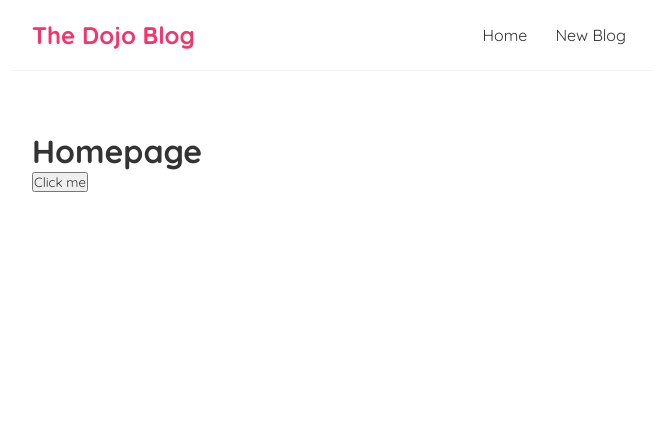
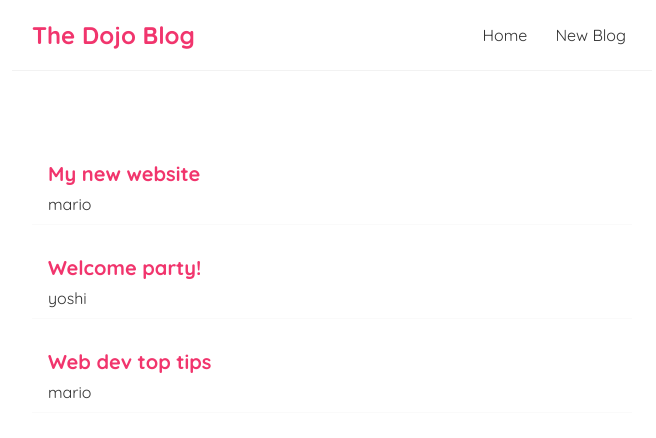
Before and after one commit to oliverids/dojo-blog-source, a React (Vite) app: page / in a window 1280 px wide. Shown: the top 438 px of the page, without its empty margins (308-964 px from the left). Built offline with nearby package versions, Linux system fonts and the light colour scheme.

Commit message:
saving progress

```diff
--- a/src/components/Home.jsx
+++ b/src/components/Home.jsx
@@ -1,14 +1,23 @@
+import { useState } from 'react';
+
 const Home = () => {
-
-  const HandleClick = () => {
-    console.log('Button was clicked');
-  };
+  const [blogs, setBlogs] = useState([
+    { title: 'My new website', body: 'lorem ipsum...', author: 'mario', id: 1 },
+    { title: 'Welcome party!', body: 'lorem ipsum...', author: 'yoshi', id: 2 },
+    { title: 'Web dev top tips', body: 'lorem ipsum...', author: 'mario', id: 3 }
+  ]);
 
   return (
     <div className="home">
-      <h1>Homepage</h1>
-
-      <button onClick={HandleClick}>Click me</button>
+      <ul>
+        {blogs.map(blog => (
+          <li key={blog.id} className='blog-preview'>
+            <h2>{blog.title}</h2>
+            <p>{blog.author}</p>
+            {/* <p>{blog.body}</p> */}
+          </li>
+        ))}
+      </ul>
     </div>
   );
 };
--- a/src/css/index.min.css
+++ b/src/css/index.min.css
@@ -1 +1 @@
-@import"https://fonts.googleapis.com/css2?family=Quicksand:wght@300;400;500;600;700&display=swap";*{margin:0;padding:0;font-family:"Quicksand";color:#333}ul{list-style:none}.navbar{padding:20px;display:flex;align-items:center;max-width:600px;margin:0 auto;border-bottom:1px solid #f2f2f2}.navbar h1{color:#f1356d}.navbar .links{margin-left:auto;display:flex}.navbar a{margin-left:16px;text-decoration:none;padding:6px}.navbar a:hover{color:#f1356d}.content{max-width:600px;margin:40px auto;padding:20px}/*# sourceMappingURL=index.min.css.map */
+@import"https://fonts.googleapis.com/css2?family=Quicksand:wght@300;400;500;600;700&display=swap";*{margin:0;padding:0;font-family:"Quicksand";color:#333}ul{list-style:none}.navbar{padding:20px;display:flex;align-items:center;max-width:600px;margin:0 auto;border-bottom:1px solid #f2f2f2}.navbar h1{color:#f1356d}.navbar .links{margin-left:auto;display:flex}.navbar a{margin-left:16px;text-decoration:none;padding:6px}.navbar a:hover{color:#f1356d}.content{max-width:600px;margin:40px auto;padding:20px}.blog-preview{padding:10px 16px;margin:20px 0;border-bottom:1px solid #fafafa;cursor:pointer}.blog-preview:hover{box-shadow:1px 3px 5px rgba(0,0,0,.1)}.blog-preview h2{font-size:20px;color:#f1356d;margin-bottom:8px}/*# sourceMappingURL=index.min.css.map */
--- a/src/scss/index.scss
+++ b/src/scss/index.scss
@@ -40,9 +40,25 @@ ul {
   }
 }
 
-
 .content {
   max-width: 600px;
   margin: 40px auto;
   padding: 20px;
 }
+
+.blog-preview {
+  padding: 10px 16px;
+  margin: 20px 0;
+  border-bottom: 1px solid #fafafa;
+  cursor: pointer;
+
+  &:hover {
+    box-shadow: 1px 3px 5px rgba(0,0,0,0.1);
+  }
+
+  h2 {
+    font-size: 20px;
+    color: #f1356d;
+    margin-bottom: 8px;
+  }
+}
```
Also changed, not shown: 1 other file (tests, documents, lock files or other folders).
